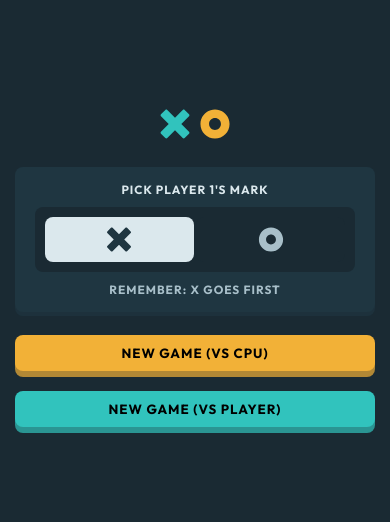
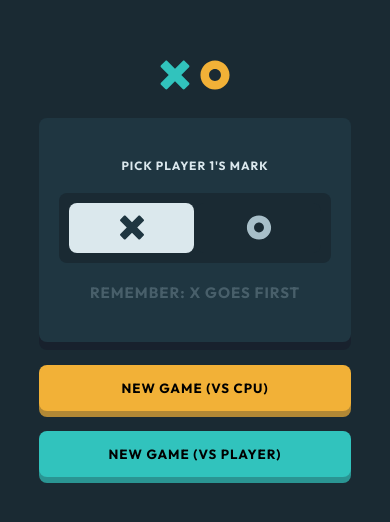
Before and after one commit to Claudiu-Ionel/tic-tac-toe, a React (Create React App) app: page / in a window 390 px wide. Shown: the part 144-666 px from the top of the page. Built offline with nearby package versions, Linux system fonts and the light colour scheme.

Commit message:
responsive styling and game start functionality

```diff
--- a/src/App.js
+++ b/src/App.js
@@ -1,14 +1,18 @@
 import './style/_main.scss';
+import { useContext } from 'react'
 import Game from './Components/Game.jsx'
 import GameMenu from './Components/GameMenu/GameMenu';
+import { AppContext } from './context/Context'
+import react from 'react';
 function App() {
-
+  const {gameStart} = useContext(AppContext)
   return (
     <div className="App">
 
       <header className="App-header">
-        {/* <Game /> */}
-        <GameMenu/>
+        {!gameStart && <GameMenu/>}
+        {gameStart && <Game />}
+
       </header>
     </div>
   );
--- a/src/Components/Game.jsx
+++ b/src/Components/Game.jsx
@@ -87,7 +87,7 @@ const Game = () => {
       <div className="top-section" style={{ marginBottom: '15px' }}>
         <Logo></Logo>
         <div className="current-player-view">
-          {player && <Xshape style={{ width: 20, height: 20, marginRight: 10, fill: '#A8BFC9' }} />}
+          {player && <Xshape style={{ width: "20%", height: 20, marginRight: 10, fill: '#A8BFC9' }} />}
           {!player && (
             <Oshape style={{ width: 20, height: 20, marginRight: 10, fill: '#A8BFC9' }} />
           )}
--- a/src/Components/GameMenu/MenuButtons.jsx
+++ b/src/Components/GameMenu/MenuButtons.jsx
@@ -1,10 +1,12 @@
-import React from 'react'
+import React, { useContext } from 'react'
+ import { AppContext } from '../../context/Context';
 
 const MenuButtons = () => {
+  const {setGameStart} = useContext(AppContext)
   return (
     <div className='gameMenuButtons-wrapper'>
-      <button className='new-game-cpu'>new game (vs cpu)</button>
-      <button className='new-game-player'>new game (vs player)</button>
+      <button onClick={() => setGameStart(true)} className='new-game-cpu'>new game (vs cpu)</button>
+      <button onClick={() => setGameStart(true)} className='new-game-player'>new game (vs player)</button>
 
     </div>
   )
--- a/src/Components/GameMenu/PlayerStartSwitch.jsx
+++ b/src/Components/GameMenu/PlayerStartSwitch.jsx
@@ -46,7 +46,7 @@ const PlayerStartSwitch = () => {
         </label>
        </div>
       </fieldset>
-      <h6 className='footer'>remember: x goes first</h6>
+      <p className='footer'>remember: x goes first</p>
     </div>
   )
 }
--- a/src/Components/GameMenu/_gameMenu.scss
+++ b/src/Components/GameMenu/_gameMenu.scss
@@ -1,11 +1,12 @@
 @use "../../style/base" as *;
 
 .gameMenu-wrapper {
+    // min-width: 450px;
     .player-start-switch-wrapper {
         background-color: $background-color-secondary;
-        padding: 15px 20px;
+        padding: 40px 20px;
         border-radius: 8px;
-        @include box-shadow($background-color-secondary, 4px);
+        @include box-shadow($shadow-color-dark, 8px);
 
         .title, .footer {
             text-transform: uppercase;
@@ -13,7 +14,9 @@
             letter-spacing: 1px;
         }
         .footer {
-            color: $tertiary-color
+            font-size: 15px;
+            font-weight: 400;
+            color: rgba($color: $tertiary-color, $alpha: 0.3)
         }
         fieldset {
             position: relative;
@@ -23,12 +26,12 @@
             background-color: $background-color-primary;
             border: none;
             box-shadow: none;
-            margin: 10px 0px;
+            margin: 20px 0px;
             padding: 10px;
             .radio-wrapper {
                 position: relative;
                 width: 50%;
-                height: 45px;
+                height: 50px;
                 input[type="radio"] {
                     position:relative;
                     cursor: pointer;
@@ -55,7 +58,7 @@
     .gameMenuButtons-wrapper{
         button {
             width: 100%;
-            padding: 10px;
+            padding: 15px;
             text-transform: uppercase;
             letter-spacing: 1px;
             cursor: pointer;
--- a/src/Components/Modal.jsx
+++ b/src/Components/Modal.jsx
@@ -12,7 +12,7 @@ const Modal = ({ message }) => {
         <section className="modal-content grid-3-rows">
           <div className="game-result-title">text</div>
           <div className="game-result-win">
-            <Xshape style={{ fill: '#31C3BD', width: 64, height: 64 }} />
+            <Xshape style={{ fill: '#31C3BD', maxWidth: 60, maxHeight: 60 }} />
             <h1 style={{ color: '#31C3BD', textTransform: 'uppercase' }}>Takes the round</h1>
           </div>
           <div className="game-result-buttons">
--- a/src/context/Context.jsx
+++ b/src/context/Context.jsx
@@ -4,6 +4,7 @@ export const AppContext = createContext({});
 
 export const AppContextProvider = ({ children }) => {
   const [playerStart, setPlayerStart] = useState('X')
+  const [gameStart, setGameStart] = useState(false)
   const [player, setPlayer] = useState(true);
   const [gameWon, setGameWon] = useState(false);
   const [gameDraw, setGameDraw] = useState(false);
@@ -42,7 +43,9 @@ export const AppContextProvider = ({ children }) => {
         winningSequence,
         setWinningSequence,
         playerStart,
-        setPlayerStart
+        setPlayerStart,
+        gameStart,
+        setGameStart
       }}
     >
       {children}
--- a/src/style/_base.scss
+++ b/src/style/_base.scss
@@ -6,8 +6,28 @@ $tertiary-color:#A8BFC9;
 $tertiary-color-hover:#DBE8ED;
 $background-color-primary: #1A2A33;
 $background-color-secondary: #1F3641;
+$shadow-color-dark: #171f2c;
 $font-family: 'Outfit',
 sans-serif;
 @mixin box-shadow($color, $bottom) {
     box-shadow: 0px $bottom 0px 0px rgba($color, .7);
   }
+
+
+@mixin responsive($breakpoint) {
+  @if $breakpoint ==desktop {
+    @media only screen and (max-width: 1024px) {
+      @content
+    }
+  };
+  @if $breakpoint ==ipad {
+    @media only screen and (max-width: 768px) {
+      @content
+    }
+  };
+  @if $breakpoint ==phone {
+    @media only screen and (max-width: 400px) {
+      @content
+    }
+  };
+}
--- a/src/style/_main.scss
+++ b/src/style/_main.scss
@@ -5,6 +5,10 @@
   padding: 0;
   margin: 0;
   box-sizing: border-box;
+}
+
+button {
+  cursor: pointer;
 }
 
 .App {
@@ -27,6 +31,9 @@
   justify-content: center;
   font-size: calc(10px + 2vmin);
   color: white;
+  @include responsive("phone") {
+  width: 80%
+  }
 }
 
 .modal {
@@ -48,7 +55,7 @@
   width: 100%;
   min-height: 280px;
   background-color: $background-color-secondary;
-padding: 15px 0px;
+  padding: 15px 0px;
   &.grid-3-rows {
     display: grid;
     width: 100%;
@@ -67,7 +74,7 @@ padding: 15px 0px;
   }
   button {
     text-transform: uppercase;
-    padding: 15px;
+    padding: 12px 15px;
     border:none;
     border-radius: 10px;
   }
@@ -77,11 +84,11 @@ padding: 15px 0px;
     gap: 20px;
     .quit-button {
       background-color: $tertiary-color;
-      box-shadow: inset 0px -4px 0px #6B8997;
+      @include box-shadow($tertiary-color, 4px);
     }
     .next-round-button {
       background-color: $secondary-color;
-      box-shadow: inset 0px -4px 0px $primary-color;
+      @include box-shadow($secondary-color, 4px);
     }
   }
 
@@ -93,15 +100,21 @@ padding: 15px 0px;
   grid-template-columns: repeat(3, 140px);
   grid-template-rows: repeat(3, 140px);
   gap: 15px;
+
+  @include responsive("phone") {
+    grid-template-columns: repeat(3, 80px);
+    grid-template-rows: repeat(3, 80px);
+    gap: 10px;
+    }
 }
 
 .board-square {
   background-color: $background-color-secondary;
-  width: 140px;
+  width: 100%;
   height: auto;
   border-radius: 15px;
   border: none;
-  box-shadow: 0px 8px 0px 0px rgba(0, 0, 0, 0.1);
+  @include box-shadow($shadow-color-dark, 8px);
   position: relative;
   cursor: pointer;
   &::after {
@@ -118,7 +131,9 @@ padding: 15px 0px;
 .top-section{
   display: grid;
   grid-template-columns: repeat(3, 150px);
-
+   @include responsive(phone) {
+    grid-template-columns: repeat(3, 80px);
+   }
   .logo {
       width: 60px;
       height: 50px;
@@ -139,6 +154,10 @@ padding: 15px 0px;
       display: flex;
       justify-content: center;
       align-items: center;
+      @include responsive(phone) {
+        width: 80px;
+        font-size: 0.8rem;
+      }
     }
     .reset-button {
       background-color: $tertiary-color;
@@ -160,6 +179,9 @@ padding: 15px 0px;
   margin-top: 20px;
   gap: 5px;
   place-items: center;
+  @include responsive(phone) {
+    gap: 10px;
+  }
   .results {
     font-size: 1.2rem;
     padding: 10px;
@@ -180,6 +202,9 @@ padding: 15px 0px;
     &:nth-child(3) {
       background-color: $secondary-color;
     }
+    @include responsive(phone) {
+      width: 80px;
+    }
   }
 
 }
```
